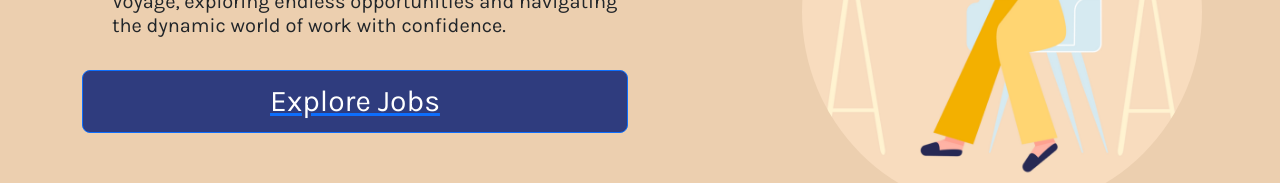
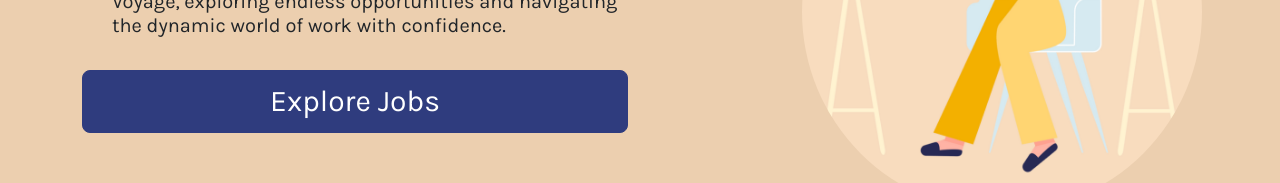
Before and after one commit to bram-n/Voyage, a React (Vite) app in the folder StudentBaseInternship/: page / in a window 1280 px wide. Shown: the part 408-591 px from the top of the page. Built offline with nearby package versions, Linux system fonts and the light colour scheme; no server answers.

Commit message:
fix css underline

```diff
--- a/StudentBaseInternship/src/Aesthetics/HomePage.css
+++ b/StudentBaseInternship/src/Aesthetics/HomePage.css
@@ -20,14 +20,17 @@ body{
 
 .explore-jobs{
     background-color: #2F3C7E;
+    border-color: #2F3C7E;
     text-decoration: none;
     font-family: Karla;
     font-size: 30px;
+
 }
 
 
 .explore-jobs:hover{
     background-color: #2F3C7E;
+    border-color: #2F3C7E;
     text-decoration: none;
     font-family: Karla;
     font-size: 30px;
--- a/StudentBaseInternship/src/Pages/Home.tsx
+++ b/StudentBaseInternship/src/Pages/Home.tsx
@@ -19,7 +19,7 @@ export default function Home() {
         <h1 className="text-center">Find Your Next Voyage</h1>
         <h2 className = "text-paragraph">Embark on a journey towards your dream career with Voyage, exploring endless opportunities and navigating the dynamic world of work with confidence.</h2>
         <br/>
-        <NavLink to="/job">
+        <NavLink to="/job" style={{ textDecoration: 'none' }}>
           <div className="d-grid gap-2">
             <Button variant="primary" size="lg" className = "explore-jobs">
               Explore Jobs
@@ -31,6 +31,7 @@ export default function Home() {
         <img src={WebImage} alt="Placeholder Image" className="img-work1" />
       </Col>
     </Row>
+    <br></br>
     </Container>
 
     </>
```
